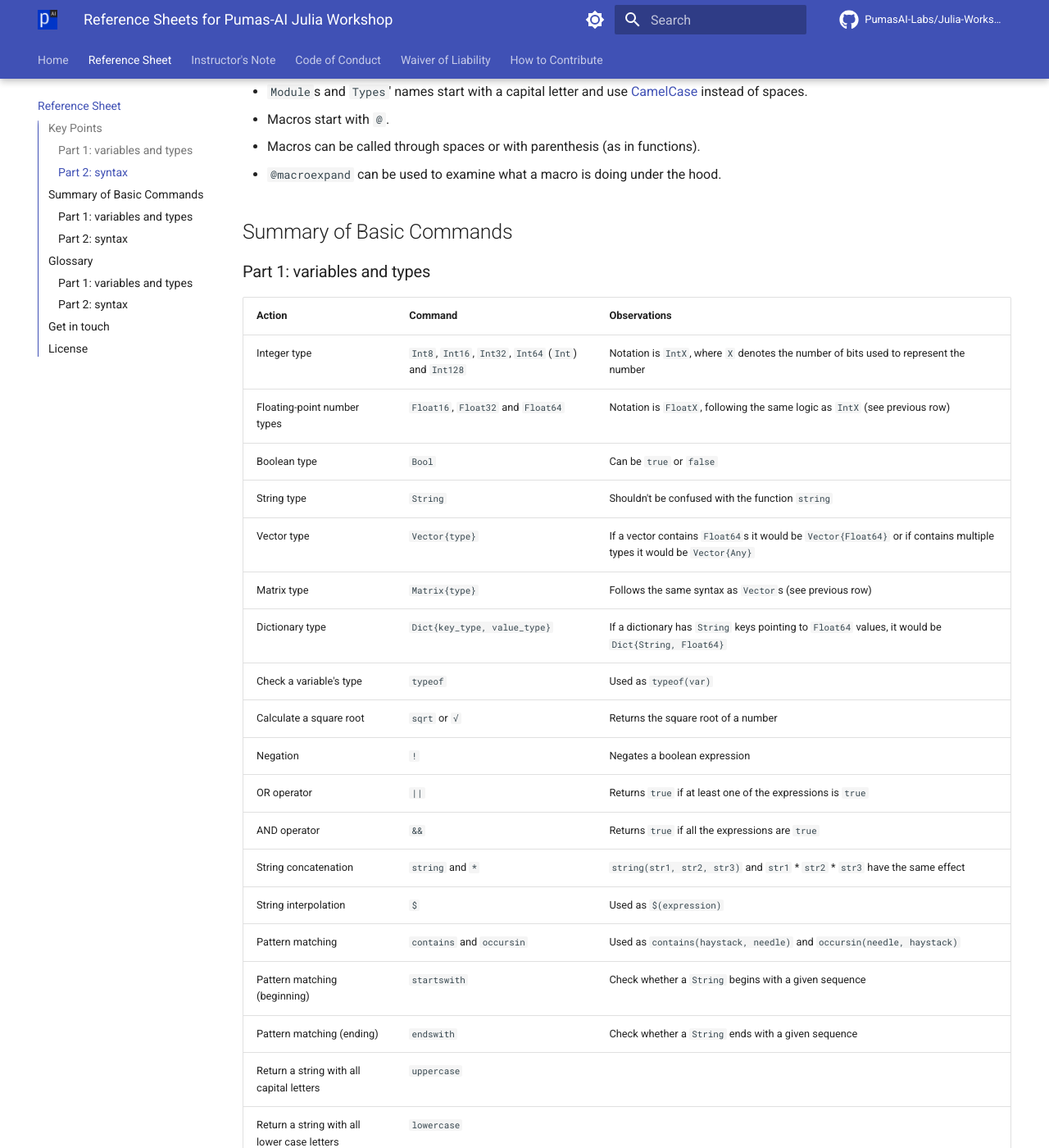
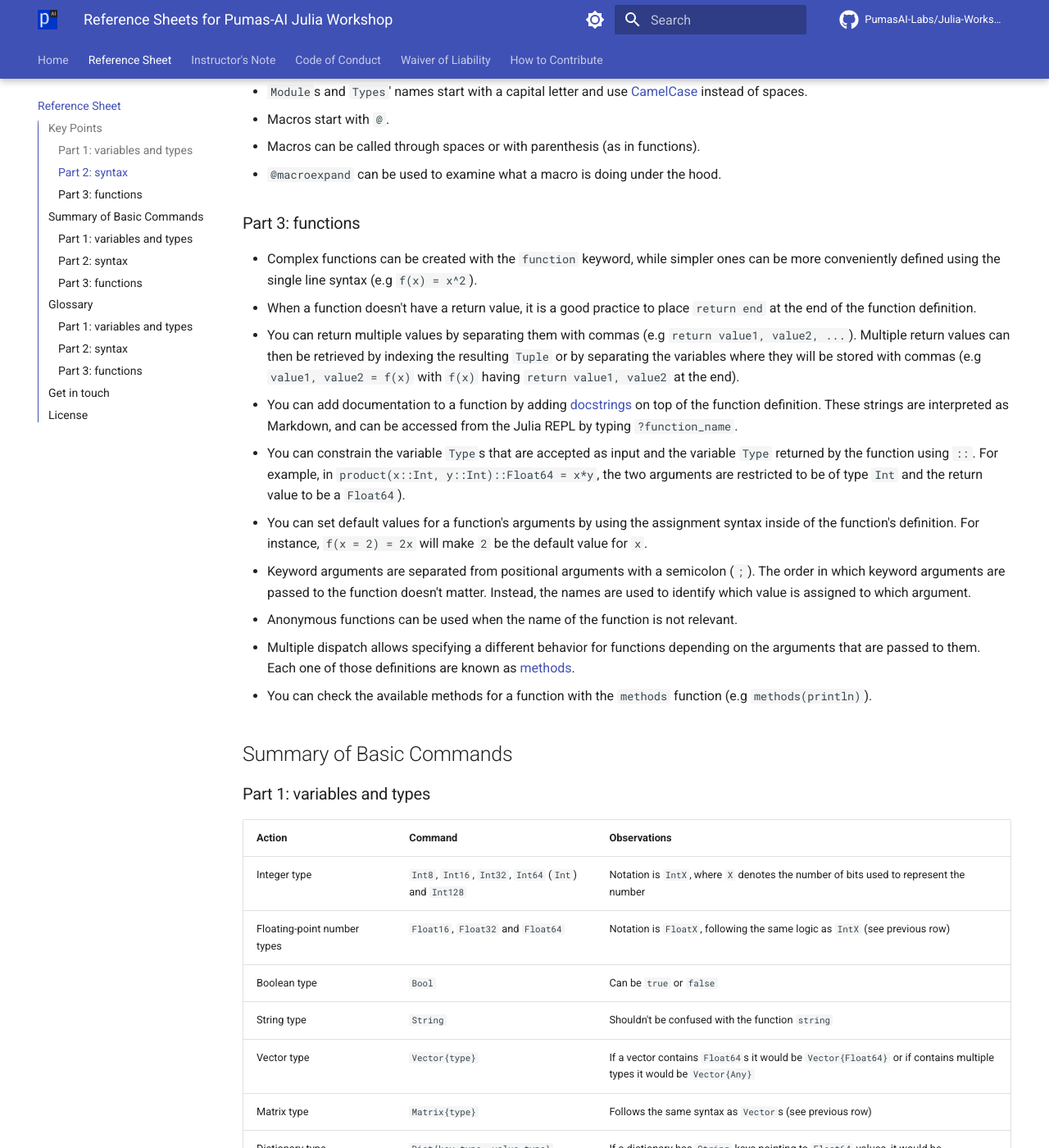
Before and after one commit to PumasAI-Labs/Julia-Workshop, an MkDocs documentation site: the page built from docs/reference.md, in a window 1280 px wide and 1400 px high, scrolled down 1515 px. Shown: the whole window at 82% size. Built offline with MkDocs 1.6.1 and Material for MkDocs 9.7.7, drawn with Linux system fonts in a browser that asks for light colours; comment, search, counter and statistics services are not loaded; some of the changed text lies outside the part shown.

Commit message:
Added reference sheet

```diff
--- a/docs/reference.md
+++ b/docs/reference.md
@@ -63,6 +63,33 @@ be replaced with underscores (`_`).
 - Macros can be called through spaces or with parenthesis (as in functions).
 - `@macroexpand` can be used to examine what a macro is doing under the hood.
 
+### Part 3: functions
+
+- Complex functions can be created with the `function` keyword, while simpler ones can be
+more conveniently defined using the single line syntax (e.g `f(x) = x^2`).
+- When a function doesn't have a return value, it is a good practice to place `return end` at the
+end of the function definition.
+- You can return multiple values by separating them with commas (e.g `return value1, value2, ...`).
+Multiple return values can then be retrieved by indexing the resulting `Tuple` or by separating
+the variables where they will be stored with commas (e.g `value1, value2 = f(x)` with `f(x)` having
+`return value1, value2` at the end).
+- You can add documentation to a function by adding [docstrings](https://docs.julialang.org/en/v1/manual/documentation/#Writing-Documentation)
+on top of the function definition. These strings are interpreted as Markdown, and can be accessed
+from the Julia REPL by typing `?function_name`.
+- You can constrain the variable `Type`s that are accepted as input and the variable `Type` returned
+by the function using `::`. For example, in `product(x::Int, y::Int)::Float64 = x*y`, the two arguments
+are restricted to be of type `Int` and the return value to be a `Float64`).
+- You can set default values for a function's arguments by using the assignment syntax inside
+of the function's definition. For instance, `f(x = 2) = 2x` will make `2` be the default value
+for `x`.
+- Keyword arguments are separated from positional arguments with a semicolon (`;`). The order in
+which keyword arguments are passed to the function doesn't matter. Instead, the names are used
+to identify which value is assigned to which argument.
+- Anonymous functions can be used when the name of the function is not relevant.
+- Multiple dispatch allows specifying a different behavior for functions depending on the arguments that
+are passed to them. Each one of those definitions are known as [methods](https://docs.julialang.org/en/v1/manual/methods/#Methods).
+- You can check the available methods for a function with the `methods` function (e.g `methods(println)`).
+
 ## Summary of Basic Commands
 
 ### Part 1: variables and types
@@ -111,6 +138,20 @@ be replaced with underscores (`_`).
 | Macro call | `@macro arg` or `@macro(arg)` | |
 | See what a macro is doing under the hood | `@macroexpand <macro call>` | |
 
+### Part 3: functions
+
+| Action                                    | Command                     | Observations                                                                      |
+|-------------------------------------------|-----------------------------|-----------------------------------------------------------------------------------|
+| Create a function (multiple lines syntax) | `function name(args)`       | Used for long and complex functions                                               |
+| Create a function (single line syntax)    | `name(args) = <expression>` | Used for short and simple functions. Similar to how functions are defined in math |
+| Create a function (anonymous) | `(arg1, arg2, ...) -> <expression>` | Used when the function's name is not relevant |
+| Access a function's documentation from the REPL | `?function_name` | Docstrings are interpreted as Markdown |
+| Specify `Type`s of a function's arguments | `f(x::<type for x>, y::<type for y>, ...) = ...` | |
+| Specify the `Type` of a function's return | `f(x, y)::<type for return> = ...` | |
+| Define default values for an argument | `f(x=<default for x>, y=<default for y>) = ...` | Default values for positional arguments should be left for the end (e.g `f(x, y=2)` instead of `f(y=2, x)`, which will throw an error. |
+| Define keyword arguments for a function | `f(<positional args>; <keyword args>) = ...` | Keyword arguments are separated from positional arguments with a semicolon (`;`) |
+| Check the available methods for a function | `methods(function)` | |
+
 ## Glossary
 
 ### Part 1: variables and types
@@ -127,11 +168,11 @@ in science, mathematics and engineering.
 
 Boolean
 
-: Type of variable that can only take two values: `true` or `false`.
+: `Type` of variable that can only take two values: `true` or `false`.
 
 Dictionary
 
-: Type of variables that stores a collection of (key, value) pairs.
+: `Type` of variables that stores a collection of (key, value) pairs.
 
 ### Part 2: syntax
 
@@ -152,6 +193,21 @@ Macros
 
 : Special tool for [metaprogramming](https://docs.julialang.org/en/v1/manual/metaprogramming/) in Julia.
 
+### Part 3: functions
+
+Function
+
+: Julia object that maps a series of argument values to a return value.
+
+Anonymous function
+
+: A function that is created without specifying a name.
+
+Multiple dispatch
+
+: Feature in Julia that allows a function to behave differently based on the `Type`s of
+the arguments passed to it.
+
 ## Get in touch
 
 If you have any suggestions or want to get in touch with our education team,
```
